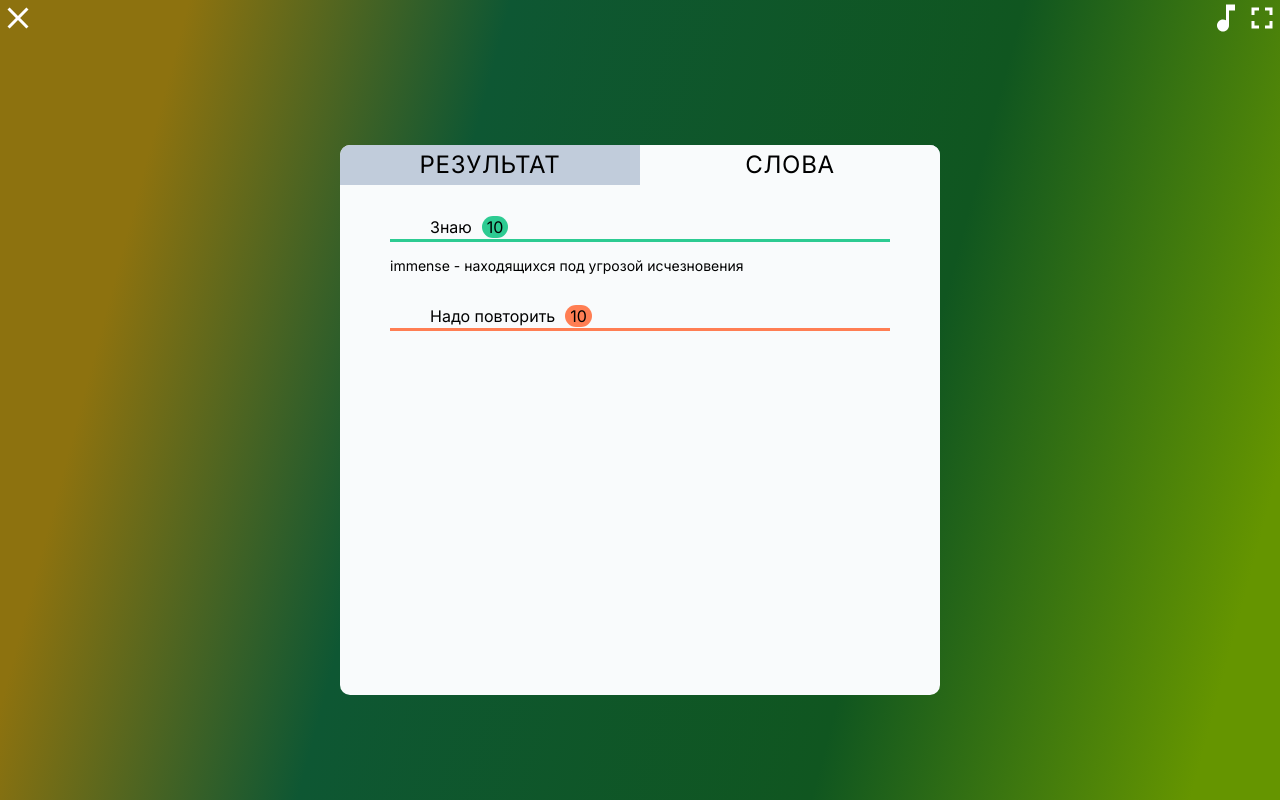
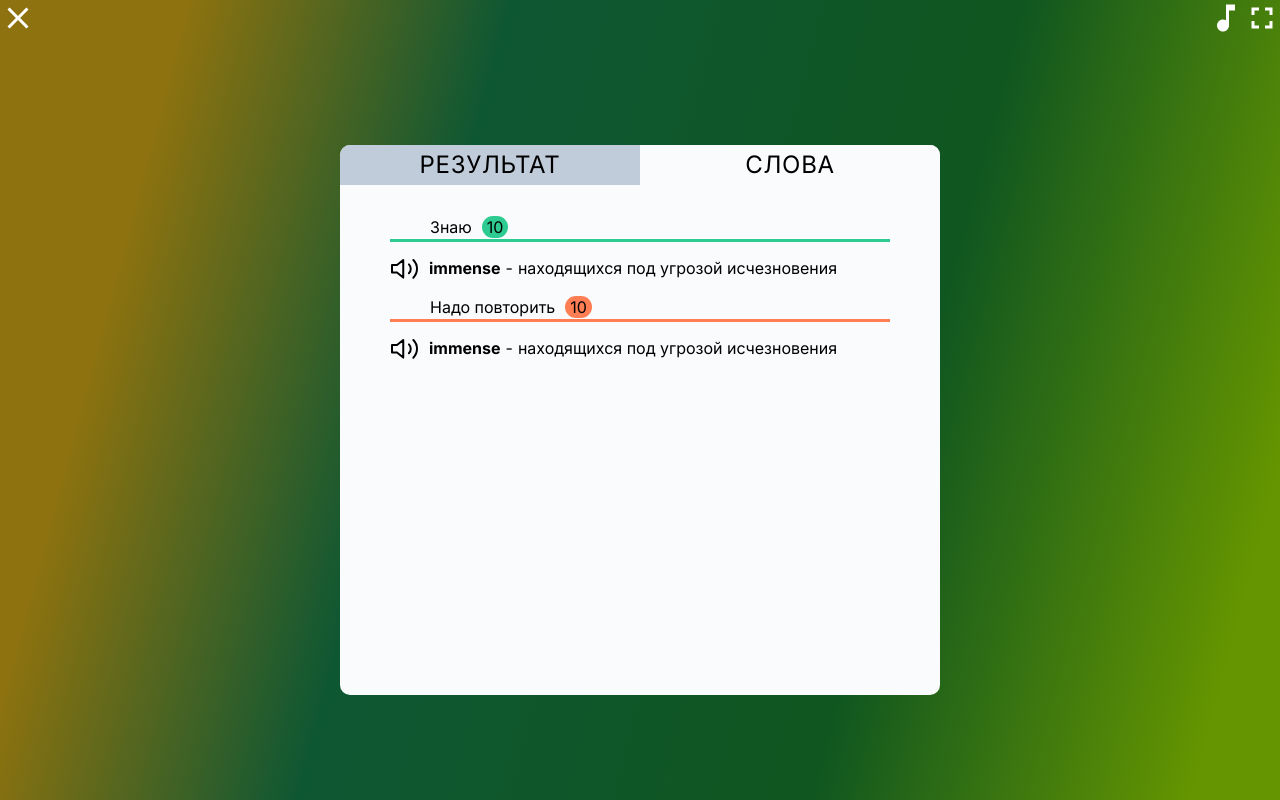
Before and after one commit to ninox14/rs-lang, a React (Create React App) app: page /games/sprint in a window 1280 px wide. Both pictures are taken after a click on the tab "СЛОВА". Built offline with nearby package versions, Linux system fonts and the light colour scheme.

Commit message:
feat: add results screen styles

```diff
--- /dev/null
+++ b/src/pages/Sprint/Components/ResultsModal/ResultsChart.tsx
@@ -0,0 +1,36 @@
+import { FC } from 'react';
+
+const ResultsChart: FC = () => {
+  const resultMessage = 'Отличный результат!';
+  const subtitleMessage = '2990 очков';
+  const rightAnswersPercentage = '90%';
+
+  const percStyle = {
+    '--percentage': rightAnswersPercentage,
+  } as React.CSSProperties;
+
+  return (
+    <div className="results-chart">
+      <p className="results-chart__title">{resultMessage}</p>
+      <p className="results-chart__subtitle">{subtitleMessage}</p>
+      <div className="results-chart__chart" style={percStyle}>
+        <div className="results-chart__percentage">
+          <span className="results-chart__percentage-number">
+            {rightAnswersPercentage}
+          </span>
+          правильных ответов
+        </div>
+      </div>
+      <div className="results-chart__btns">
+        <button className="results-chart__btn results-chart__exit">
+          Выйти
+        </button>
+        <button className="results-chart__btn results-chart__replay">
+          Сыграть еще раз
+        </button>
+      </div>
+    </div>
+  );
+};
+
+export default ResultsChart;
--- /dev/null
+++ b/src/pages/Sprint/Components/ResultsModal/ResultsModal.scss
@@ -0,0 +1,175 @@
+@import 'styles/variables/_.scss';
+
+.results-modal__tab-panel {
+  display: flex;
+  flex-direction: column;
+  justify-content: space-between;
+  flex-grow: 1;
+  overflow: hidden;
+}
+
+.results-modal__tab-panel[hidden] {
+  display: none;
+}
+
+.results-chart, .results-words {
+  display: flex;
+  flex-direction: column;
+  align-items: center;
+  height: 100%;
+  padding: 30px 50px;
+}
+
+.results-chart__title {
+  font-size: 24px;
+  margin-top: 0;
+  margin-bottom: 10px;
+}
+
+.results-chart__subtitle {
+  margin: 0;
+  font-size: 18px;
+}
+
+.results-chart__chart {
+  position: relative;
+  display: flex;
+  align-items: center;
+  justify-content: center;
+  width: 240px;
+  height: 240px;
+  margin-top: 30px;
+  margin-bottom: 30px;
+  border-radius: 50%;
+  --percentage: 50%;
+  background: linear-gradient(
+    to top,
+    $green 0%,
+    $green var(--percentage),
+    $neutral-gray var(--percentage),
+    $neutral-gray 100%
+  );
+}
+
+.results-chart__percentage {
+  position: absolute;
+  display: flex;
+  flex-direction: column;
+  align-items: center;
+  justify-content: center;
+  width: 140px;
+  height: 140px;
+  font-size: 14px;
+  border-radius: 50%;
+  background-color: $white;
+  text-align: center;
+}
+
+.results-chart__percentage-number {
+  font-size: 2em;
+}
+
+.results-chart__btns {
+  display: flex;
+  justify-content: center;
+  width: 100%;
+  column-gap: 40px;
+}
+
+.results-chart__btn {
+  width: 200px;
+  height: 50px;
+  text-transform: uppercase;
+  text-align: center;
+  font-family: inherit;
+  font-size: 18px;
+  border: none;
+  border-radius: 5px;
+  transition: 0.5s;
+  cursor: pointer;
+
+  &:hover {
+    box-shadow: 0px 3px 3px 0px #585858a8;
+  }
+}
+
+.results-chart__exit {
+  background-color: $orange;
+}
+
+.results-chart__replay {
+  background-color: $light-blue;
+}
+
+.results-words {
+  display: flex;
+  flex-direction: column;
+  height: 480px;
+  padding-left: 50px;
+  padding-right: 50px;
+  overflow-y: auto;
+}
+
+.results-words::-webkit-scrollbar {
+  width: 8px;
+}
+
+.results-words::-webkit-scrollbar-thumb {
+  background-color: $gray;
+}
+
+.results-words::-webkit-scrollbar-track {
+  background-color: $light-gray;
+}
+
+.results-words__heading {
+  width: 100%;
+  padding: 2px 40px;
+  font-size: 16px;
+}
+
+.results-words__repeat {
+  width: 100%;
+  & .results-words__heading {
+    border-bottom: 3px solid $orange;
+  }
+
+  & .results-words__words-count {
+    background-color: $orange;
+  }
+}
+
+.results-words__known {
+  width: 100%;
+  & .results-words__heading {
+    border-bottom: 3px solid $green;
+  }
+
+  & .results-words__words-count {
+    background-color: $green;
+  }
+}
+
+.results-words__words-count {
+  border-radius: 20px;
+  padding: 1px 5px;
+  margin-left: 10px;
+}
+
+.results-words__word-container {
+  font-size: 16px;
+  display: flex;
+  align-items: center;
+  margin-top: 15px;
+  margin-bottom: 15px;
+}
+
+.results-words__word {
+  font-weight: bold;
+  margin-left: 10px;
+}
+
+.results-words__dash {
+  margin-left: 5px;
+  margin-right: 5px;
+}
--- /dev/null
+++ b/src/pages/Sprint/Components/ResultsModal/ResultsTabPanel.tsx
@@ -0,0 +1,27 @@
+import { FC } from 'react';
+import './ResultsModal.scss';
+
+interface TabPanelProps {
+  children?: React.ReactNode;
+  index: number;
+  value: number;
+}
+
+const TabPanel: FC<TabPanelProps> = (props) => {
+  const { children, value, index, ...other } = props;
+
+  return (
+    <div
+      role="tabpanel"
+      hidden={value !== index}
+      id={`tabpanel-${index}`}
+      aria-labelledby={`tab-${index}`}
+      className="results-modal__tab-panel"
+      {...other}
+    >
+      {value === index && children}
+    </div>
+  );
+};
+
+export default TabPanel;
--- /dev/null
+++ b/src/pages/Sprint/Components/ResultsModal/ResultsWords.tsx
@@ -0,0 +1,56 @@
+import { FC } from 'react';
+
+import { ReactComponent as AudioIcon } from 'assets/icons/card-volume.svg';
+
+interface IWord {
+  sound: string;
+  word: string;
+  translate: string;
+}
+
+const Word: FC<IWord> = ({ sound, word, translate }) => {
+  return (
+    <div className="results-words__word-container">
+      <AudioIcon className="results-words__sound" />
+      <span className="results-words__word">{word}</span>
+      <span className="results-words__dash">-</span>
+      <span className="results-words__translation"></span>
+      {translate}
+    </div>
+  );
+};
+
+const ResultsWords: FC = () => {
+  const word = 'immense';
+
+  const rightCount = 10;
+  const wrongCount = 10;
+  const translate = 'находящихся под угрозой исчезновения';
+
+  return (
+    <div className="results-words">
+      <div className="results-words__known">
+        <div className="results-words__heading">
+          <span className="results-words__subtitle">Знаю</span>
+          <span className="results-words__words-count">{rightCount}</span>
+        </div>
+        <div className="results-words__words">
+          <Word sound={''} word={word} translate={translate} />
+        </div>
+      </div>
+      <div className="results-words__repeat">
+        <div className="results-words__heading">
+          <span className="results-words__subtitle">Надо повторить</span>
+          <span className="results-words__words-count">{wrongCount}</span>
+        </div>
+        <div className="results-words__words">
+          <div className="results-words__words">
+            <Word sound={''} word={word} translate={translate} />
+          </div>
+        </div>
+      </div>
+    </div>
+  );
+};
+
+export default ResultsWords;
--- a/src/pages/Sprint/EndScreen/EndScreen.scss
+++ b/src/pages/Sprint/EndScreen/EndScreen.scss
@@ -1,21 +1,21 @@
 @import 'styles/variables/_.scss';
 
-.end-card {
+.results-modal {
   display: flex;
   flex-direction: column;
-  background-color: $light-gray;
   border-radius: 10px;
   width: 600px;
   height: 550px;
   color: $black;
+  background-color: $light-gray;
 }
 
-.end-card__tabs {
+.results-modal__tabs {
   display: flex;
   width: 100%;
 }
 
-.end-card__tabs-container {
+.results-modal__tab-container {
   display: flex;
   align-items: center;
   width: 100%;
@@ -23,7 +23,7 @@
   border-top-right-radius: 10px;
 }
 
-.end-card__tab {
+.results-modal__tab {
   font-family: inherit;
   font-size: 24px;
   font-weight: 400;
@@ -32,100 +32,3 @@
   height: 40px;
   z-index: 5;
 }
-
-.sprint__tab-panel {
-  flex-grow: 1;
-  overflow: hidden;
-}
-
-.panel-result {
-  display: flex;
-  flex-direction: column;
-  align-items: center;
-  height: 100%;
-  padding: 30px 50px;
-}
-
-.panel-result__title {
-  font-size: 24px;
-}
-
-.panel-result__btns {
-  display: flex;
-  width: 100%;
-  justify-content: center;
-  column-gap: 40px;
-}
-
-.panel-result__btn {
-  width: 200px;
-  height: 50px;
-  text-transform: uppercase;
-  text-align: center;
-  font-family: inherit;
-  font-size: 18px;
-  border: none;
-  border-radius: 5px;
-}
-
-.panel-result__exit {
-  background-color: $orange;
-}
-
-.panel-result__replay {
-  background-color: $light-blue;
-}
-
-.panel-words {
-  display: flex;
-  flex-direction: column;
-  height: 450px;
-  padding-left: 50px;
-  padding-right: 50px;
-}
-
-.panel-words::-webkit-scrollbar {
-  width: 8px;
-}
-
-.panel-words::-webkit-scrollbar-thumb {
-  background-color: $gray;
-}
-
-.panel-words::-webkit-scrollbar-track {
-  background-color: $light-gray;
-}
-
-.panel-words__heading {
-  width: 100%;
-  padding: 2px 40px;
-  font-size: 16px;
-  margin-bottom: 15px;
-  margin-top: 30px;
-}
-
-.panel-words__repeat {
-  & .panel-words__heading {
-    border-bottom: 3px solid $orange;
-  }
-
-  & .panel-words__words-count {
-    background-color: $orange;
-  }
-}
-
-.panel-words__known {
-  & .panel-words__heading {
-    border-bottom: 3px solid $green;
-  }
-
-  & .panel-words__words-count {
-    background-color: $green;
-  }
-}
-
-.panel-words__words-count {
-  border-radius: 20px;
-  padding: 1px 5px;
-  margin-left: 10px;
-}
--- a/src/pages/Sprint/EndScreen/EndScreen.tsx
+++ b/src/pages/Sprint/EndScreen/EndScreen.tsx
@@ -3,29 +3,9 @@ import './EndScreen.scss';
 import Tabs from '@mui/material/Tabs';
 import Tab from '@mui/material/Tab';
 import { createTheme, ThemeProvider } from '@mui/material';
-
-interface TabPanelProps {
-  children?: React.ReactNode;
-  index: number;
-  value: number;
-}
-
-const TabPanel: FC<TabPanelProps> = (props) => {
-  const { children, value, index, ...other } = props;
-
-  return (
-    <div
-      role="tabpanel"
-      hidden={value !== index}
-      id={`tabpanel-${index}`}
-      aria-labelledby={`tab-${index}`}
-      className="sprint__tab-panel"
-      {...other}
-    >
-      {value === index && children}
-    </div>
-  );
-};
+import ResultsChart from '../Components/ResultsModal/ResultsChart';
+import TabPanel from '../Components/ResultsModal/ResultsTabPanel';
+import ResultsWords from '../Components/ResultsModal/ResultsWords';
 
 function a11yProps(index: number) {
   return {
@@ -56,13 +36,13 @@ const EndScreen: FC = () => {
   };
 
   return (
-    <div className="sprint_end-screen">
-      <div className="end-card">
-        <div className="end-card__tabs">
+    <div className="sprint_end-screen results-screen">
+      <div className="results-modal">
+        <div className="results-modal__tabs">
           <ThemeProvider theme={TabsTheme}>
             <Tabs
               variant="fullWidth"
-              className="end-card__tabs-container"
+              className="results-modal__tab-container"
               value={value}
               onChange={handleChange}
               aria-label="game results"
@@ -79,12 +59,12 @@ const EndScreen: FC = () => {
               }}
             >
               <Tab
-                className="end-card__tab end-card__tab_result"
+                className="results-modal__tab results-modal__tab_result"
                 label="Результат"
                 {...a11yProps(0)}
               />
               <Tab
-                className="end-card__tab end-card__tab_words"
+                className="results-modal__tab results-modal__tab_words"
                 label="Слова"
                 {...a11yProps(1)}
               />
@@ -92,39 +72,10 @@ const EndScreen: FC = () => {
           </ThemeProvider>
         </div>
         <TabPanel value={value} index={0}>
-          <div className="panel-result">
-            <p className="panel-result__title">Отличный результат!</p>
-            <div className="panel-result__chart"></div>
-            <div className="panel-result__btns">
-              <button className="panel-result__btn panel-result__exit">
-                Выйти
-              </button>
-              <button className="panel-result__btn panel-result__replay">
-                Сыграть еще раз
-              </button>
-            </div>
-          </div>
+          <ResultsChart />
         </TabPanel>
         <TabPanel value={value} index={1}>
-          <div className="panel-words">
-            <div className="panel-words__known">
-              <div className="panel-words__heading">
-                <span className="panel-words__subtitle">Знаю</span>
-                <span className="panel-words__words-count">10</span>
-              </div>
-              <div className="panel-words__words">
-                <div className="panel-words__word">
-                  immense - находящихся под угрозой исчезновения
-                </div>
-              </div>
-            </div>
-            <div className="panel-words__repeat">
-              <div className="panel-words__heading">
-                <span className="panel-words__subtitle">Надо повторить</span>
-                <span className="panel-words__words-count">10</span>
-              </div>
-            </div>
-          </div>
+          <ResultsWords />
         </TabPanel>
       </div>
     </div>
```
